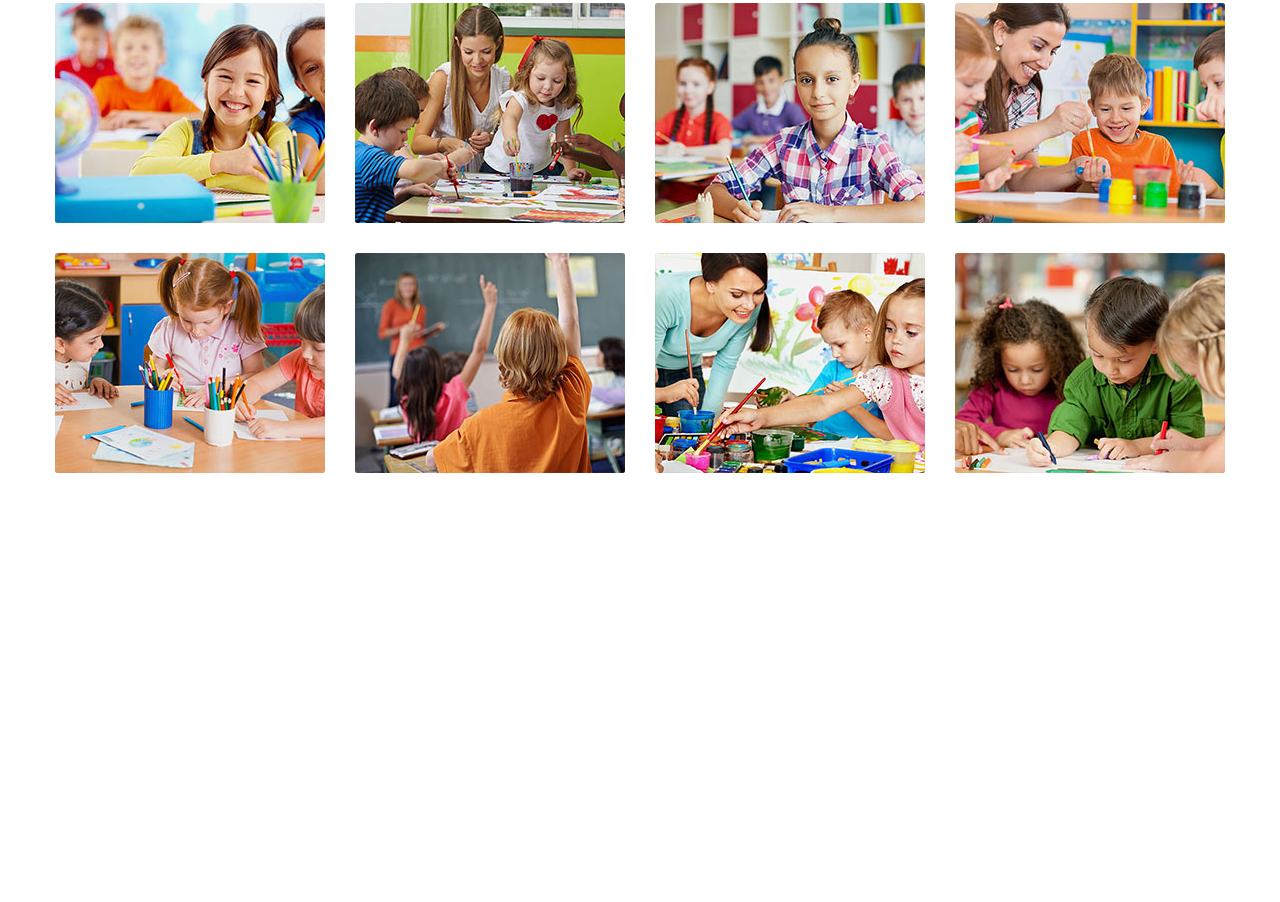
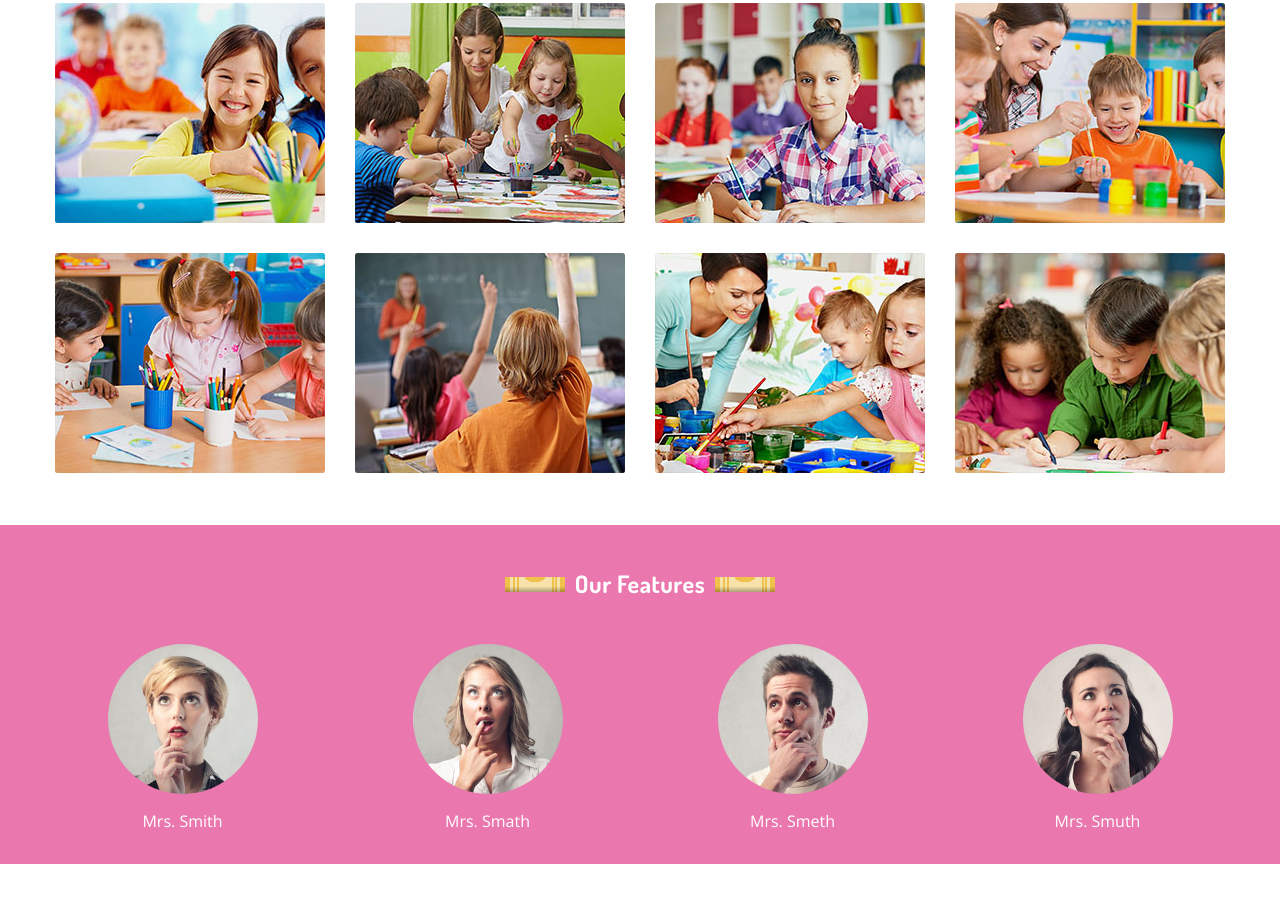
Before and after one commit to SimpeltDjur/School, a plain HTML site: page index.html in a window 1280 px wide. Shown: the part 1399-2301 px from the top of the page. Before the commit the page ends 1887 px from the top, so only its background shows below. Drawn offline with nearby package versions, Linux system fonts and the light colour scheme.

Commit message:
Teachers (09-01)

```diff
--- a/css/flex.css
+++ b/css/flex.css
@@ -21,4 +21,5 @@
  ***********************/
  .justify-content-between {justify-content: space-between;}
  .justify-content-center {justify-content: center;}
+ .justify-content-around {justify-content: space-around;}
  .align-items-center { align-items: center;}
--- a/css/layout.css
+++ b/css/layout.css
@@ -88,6 +88,7 @@
 *** Circle ***
 **************/
 .circle {border-radius: 100%;}
+.circle-lg {width: 15rem; height: 15rem;}
 
 
 /**************
--- a/index.html
+++ b/index.html
@@ -290,5 +290,38 @@
 
     </section>
 
+    <!-- Teachers -->
+    <div class="bg-cozy my-15 p-12">
+        <!-- Teachers Heading  -->
+        <section class="d-flex justify-content-center align-items-center mt-4 mb-10">
+            <div class="crayon" style="--crayon-color: #f0c24b; --crayon-paper-color: #f8e2ab; --crayon-line-color:var(--crayon-color) "></div>
+            <h2 class="mx-4 text-white">Our Features</h2>
+            <div class="crayon" style="--crayon-color: #f0c24b; --crayon-paper-color: #f8e2ab; --crayon-line-color:var(--crayon-color) "></div>
+        </section>
+
+        <!-- Our Teachers -->
+        <div class="d-flex flex-wrap justify-content-around text-white max-width mx-auto">
+            <div class="d-flex flex-column align-items-center">
+                <img src="Images\images\avatars\avatar-1.jpg" class="circle circle-lg mg-6" alt="">
+                <p>Mrs. Smith</p>
+            </div>
+            <div class="d-flex flex-column align-items-center">
+                <img src="Images\images\avatars\avatar-2.jpg" class="circle circle-lg mg-6" alt="">
+                <p>Mrs. Smath</p>
+            </div>
+            <div class="d-flex flex-column align-items-center">
+                <img src="Images\images\avatars\avatar-3.jpg" class="circle circle-lg mg-6" alt="">
+                <p>Mrs. Smeth</p>
+            </div>
+            <div class="d-flex flex-column align-items-center">
+                <img src="Images\images\avatars\avatar-4.jpg" class="circle circle-lg mg-6" alt="">
+                <p>Mrs. Smuth</p>
+            </div>
+        </div>
+
+
+
+    </div>
+
 </body>
 </html>
```
